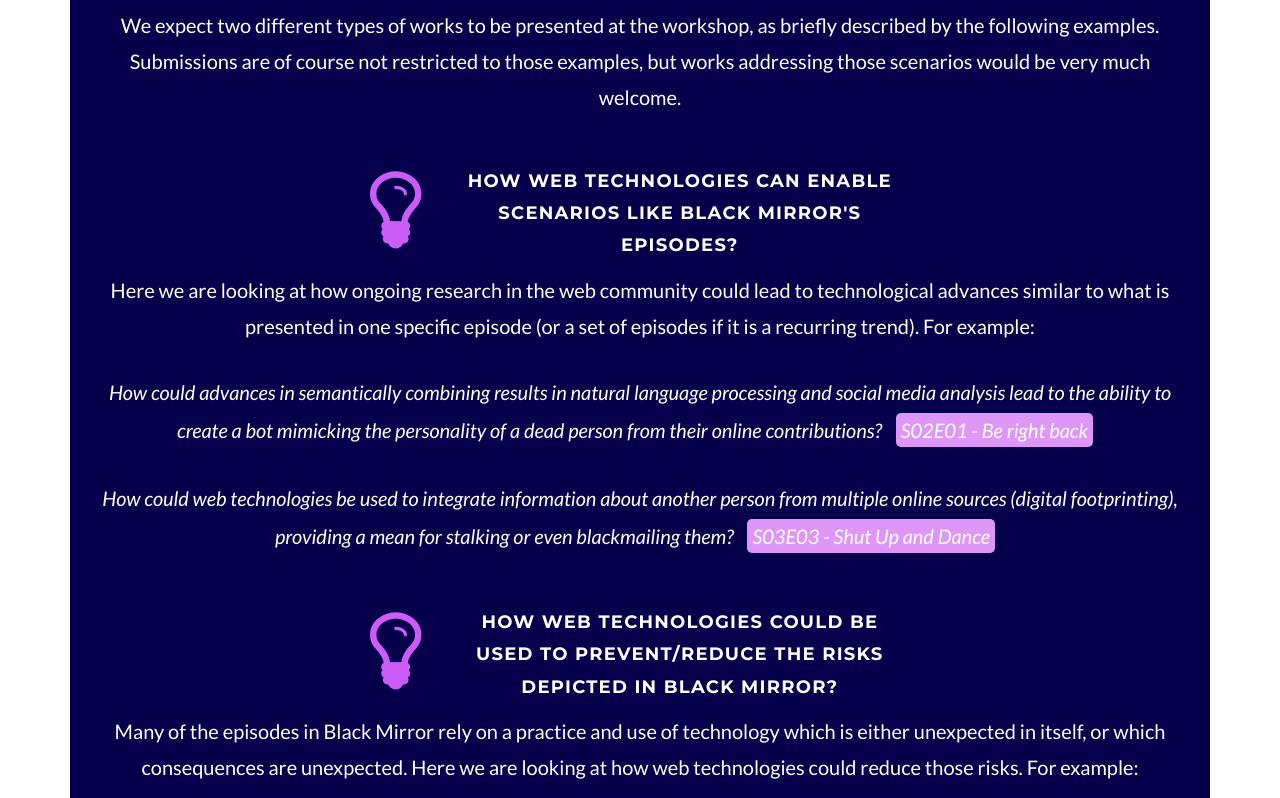
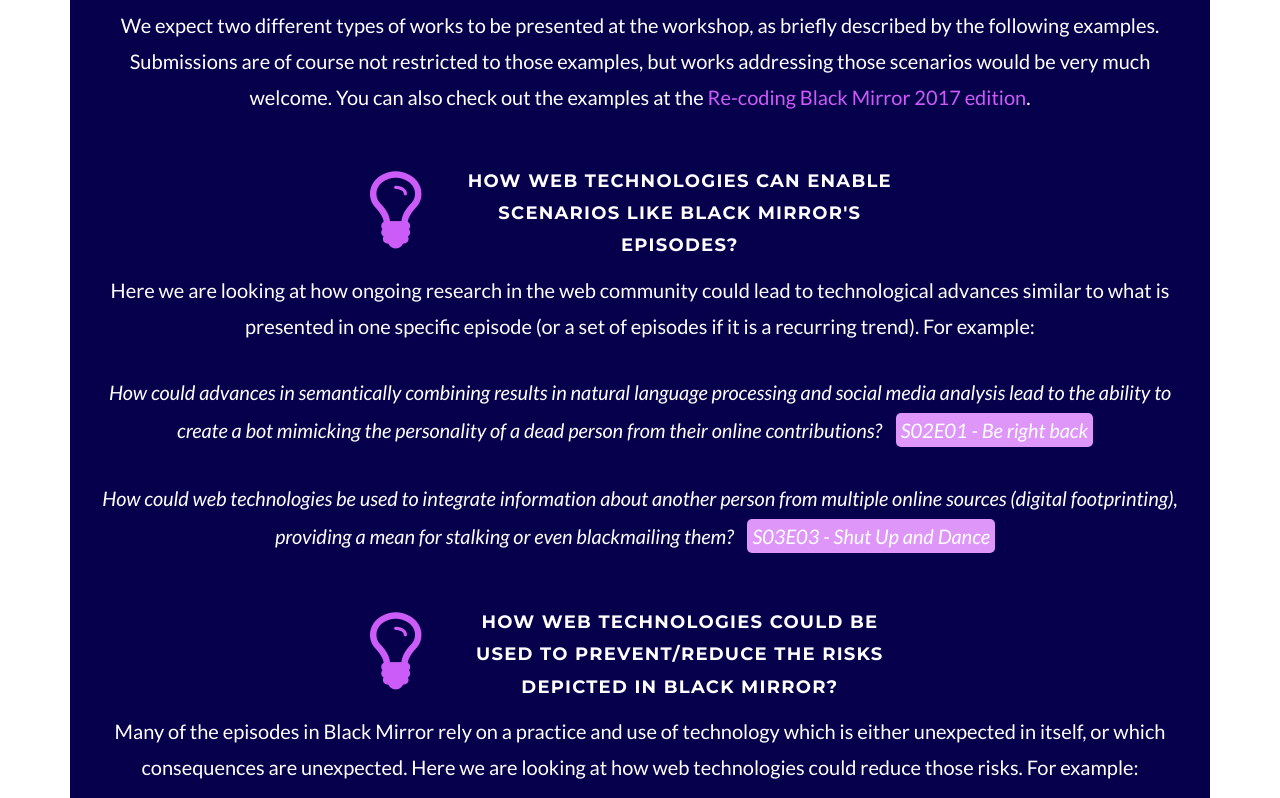
Before and after one commit to kmitd/kmitd.github.io, a website: page recoding-black-mirror/index.html in a window 1280 px wide. Shown: the part 1838-2636 px from the top of the page. Drawn offline with nearby package versions, Linux system fonts and the light colour scheme.

Commit message:
mv rbm-2015.html rbm-2017.hmlt + added link to rbm-2017 in index.html

```diff
--- a/recoding-black-mirror/css/freelancer2018.css
+++ b/recoding-black-mirror/css/freelancer2018.css
@@ -24,7 +24,6 @@
 a:hover {
 	color:"5C5C5D";
     text-decoration:none;
-
 }
 
 h1,
--- a/recoding-black-mirror/index.html
+++ b/recoding-black-mirror/index.html
@@ -63,8 +63,8 @@
                    <!-- <li class="page-scroll">
                         <a href="#submitting">Submitting</a>
                     </li> -->
-			<!--
-		     <li class="page-scroll">
+
+		     		<!-- <li class="page-scroll">
                         <a href="cfp.txt">CFP</a>
                     </li> -->
 
@@ -156,7 +156,7 @@
 
 <p><strong style="color:#CC5CF7">Re-coding Black Mirror</strong> is about creating connections between researchers that build <strong style="color:#CC5CF7">web technologies</strong> and are interested in their potential future implication on society, as well as researchers studying such impact of technology interested in the <strong style="color:#CC5CF7">societal and ethical risks of such technological advances</strong>. </p>
 
-<p>We expect two different types of works to be presented at the workshop, as briefly described by the following examples. Submissions are of course not restricted to those examples, but works addressing those scenarios would be very much welcome.</p>
+<p>We expect two different types of works to be presented at the workshop, as briefly described by the following examples. Submissions are of course not restricted to those examples, but works addressing those scenarios would be very much welcome. You can also check out the examples at the <a href="./rbm2017.html" target="_blank;">Re-coding Black Mirror 2017 edition</a>.</p>
 
 <br/>
 
```
Also changed, not shown: recoding-black-mirror/rbm-2017.html (renamed from recoding-black-mirror/rbm-2015.html), 1 other file.
